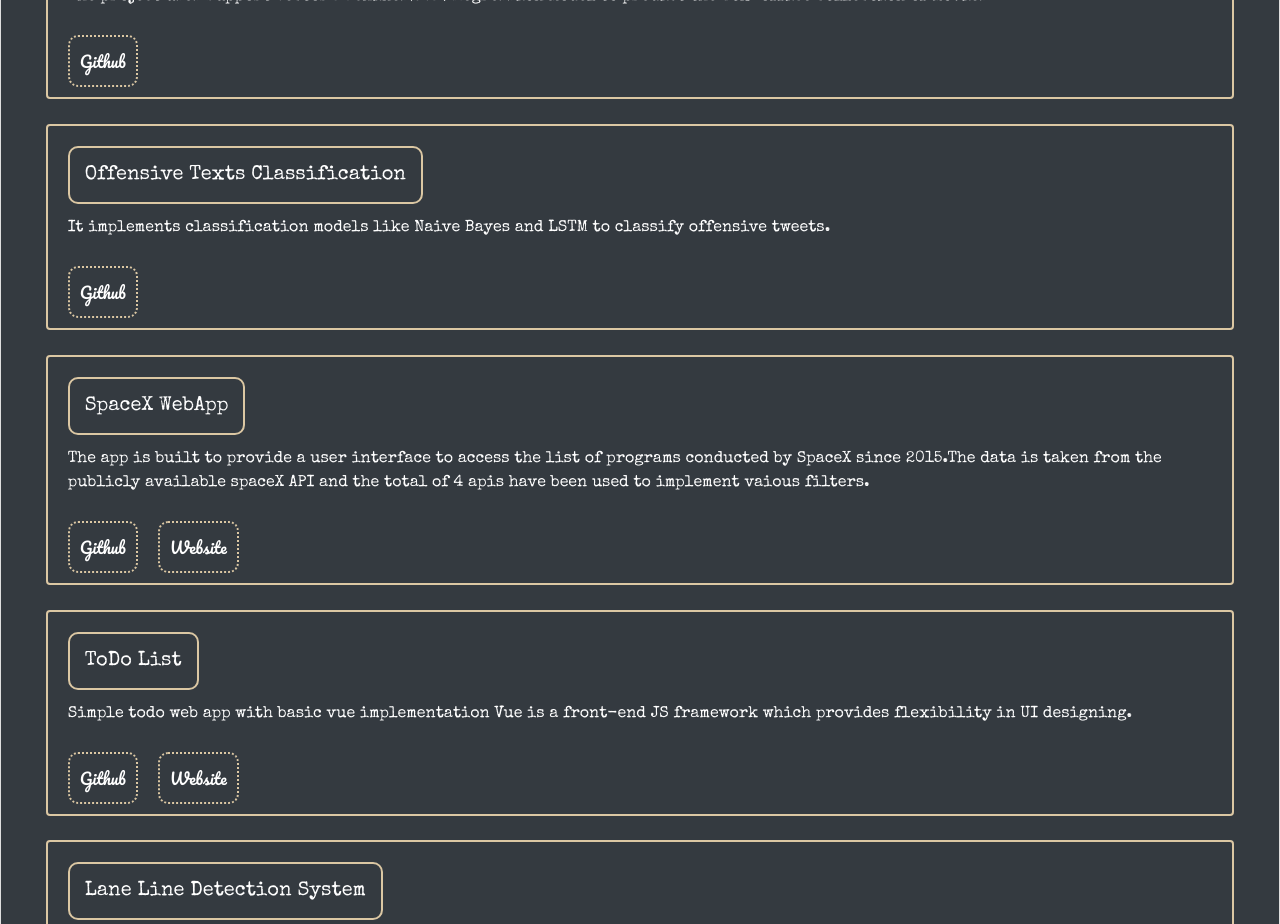
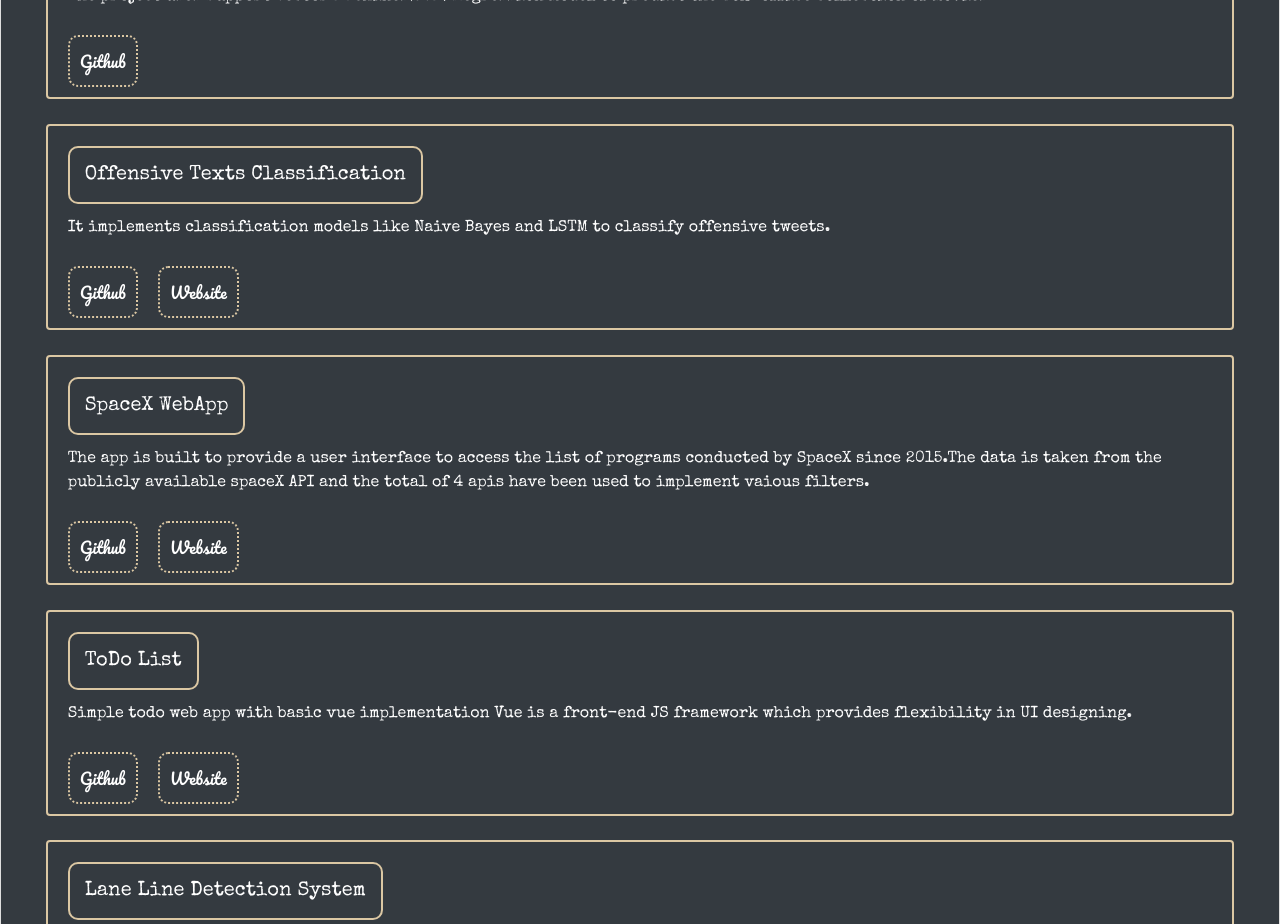
Before and after one commit to jaissugam/jaissugam.github.io, a React (Create React App) app: page / in a window 1280 px wide. Shown: the part 1000-1924 px from the top of the page. Built offline with nearby package versions, Linux system fonts and the light colour scheme; a web font is replaced by a local one.

Commit message:
updated projects

```diff
--- a/src/components/Projects.js
+++ b/src/components/Projects.js
@@ -14,6 +14,7 @@ const Projects=()=>{
                 <Project
                 title='Offensive Texts Classification'
                 gitlink='https://github.com/jaissugam/Offensive-Text-Identification'
+                weblink='https://offlang.herokuapp.com/'
                 info='It implements classification models like Naive Bayes and LSTM to classify offensive tweets.'></Project>
                 <Project
                 pic={spacex}
```
Also changed, not shown: 6 other files (tests, documents, lock files or other folders).
